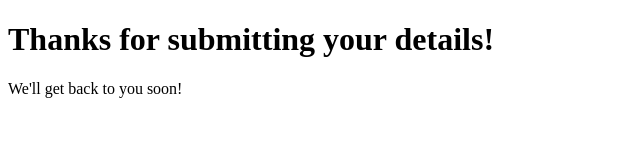
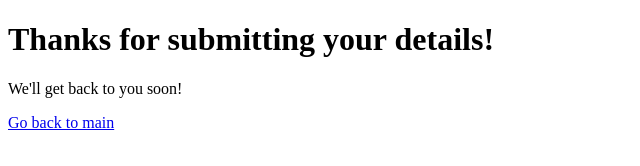
Before and after one commit to ariful-2019331062/farhadwebsite, a plain HTML site: page results.html in a window 1280 px wide. Shown: the whole page, without its empty margins (0-640 px from the left). Drawn offline with Linux system fonts and the light colour scheme.

Commit message:
link main added

```diff
--- a/results.html
+++ b/results.html
@@ -9,5 +9,6 @@
     <body>
         <h1>Thanks for submitting your details!</h1>
         <p>We'll get back to you soon!</p>
+        <a href="index.html">Go back to main</a>
     </body>
 </html>
```
